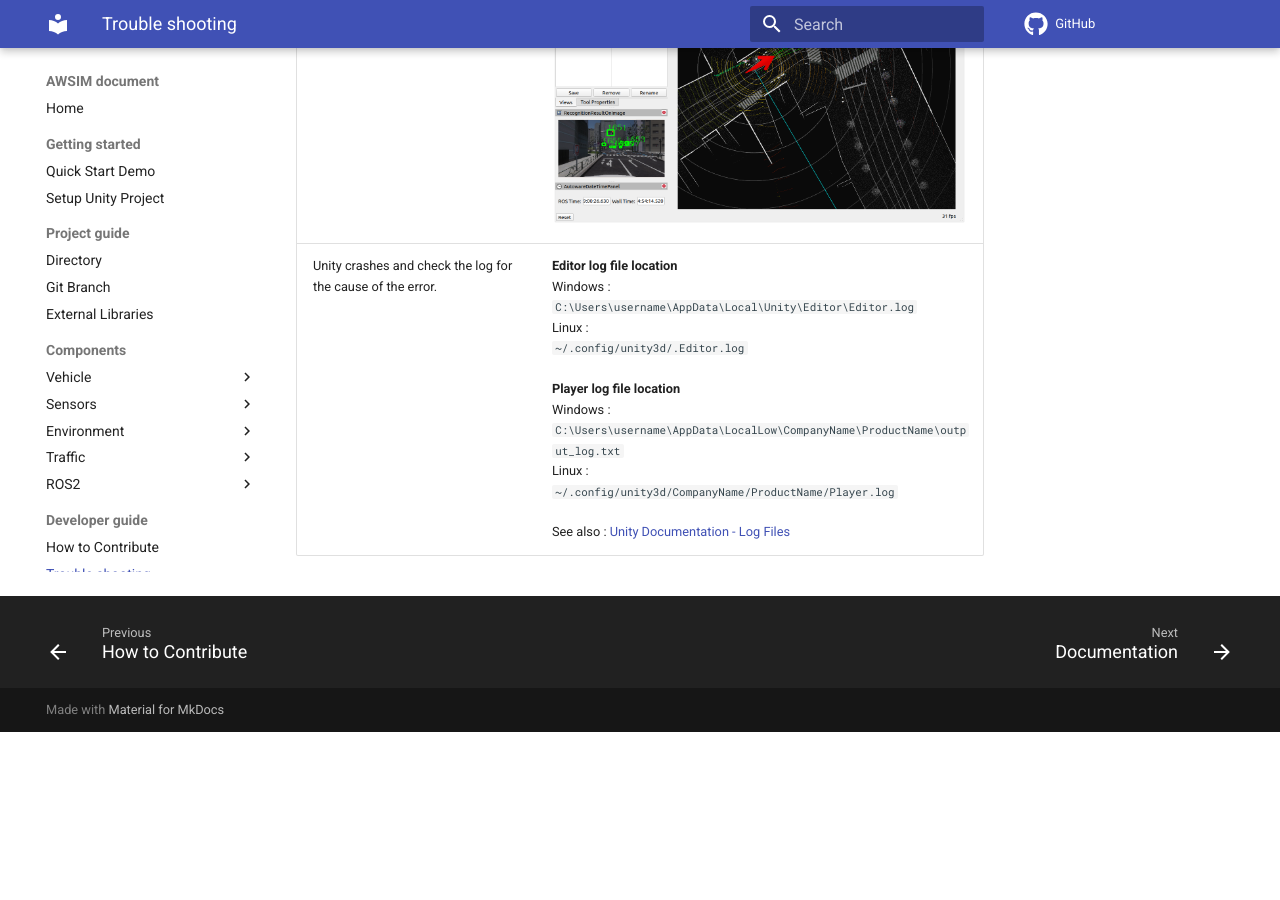
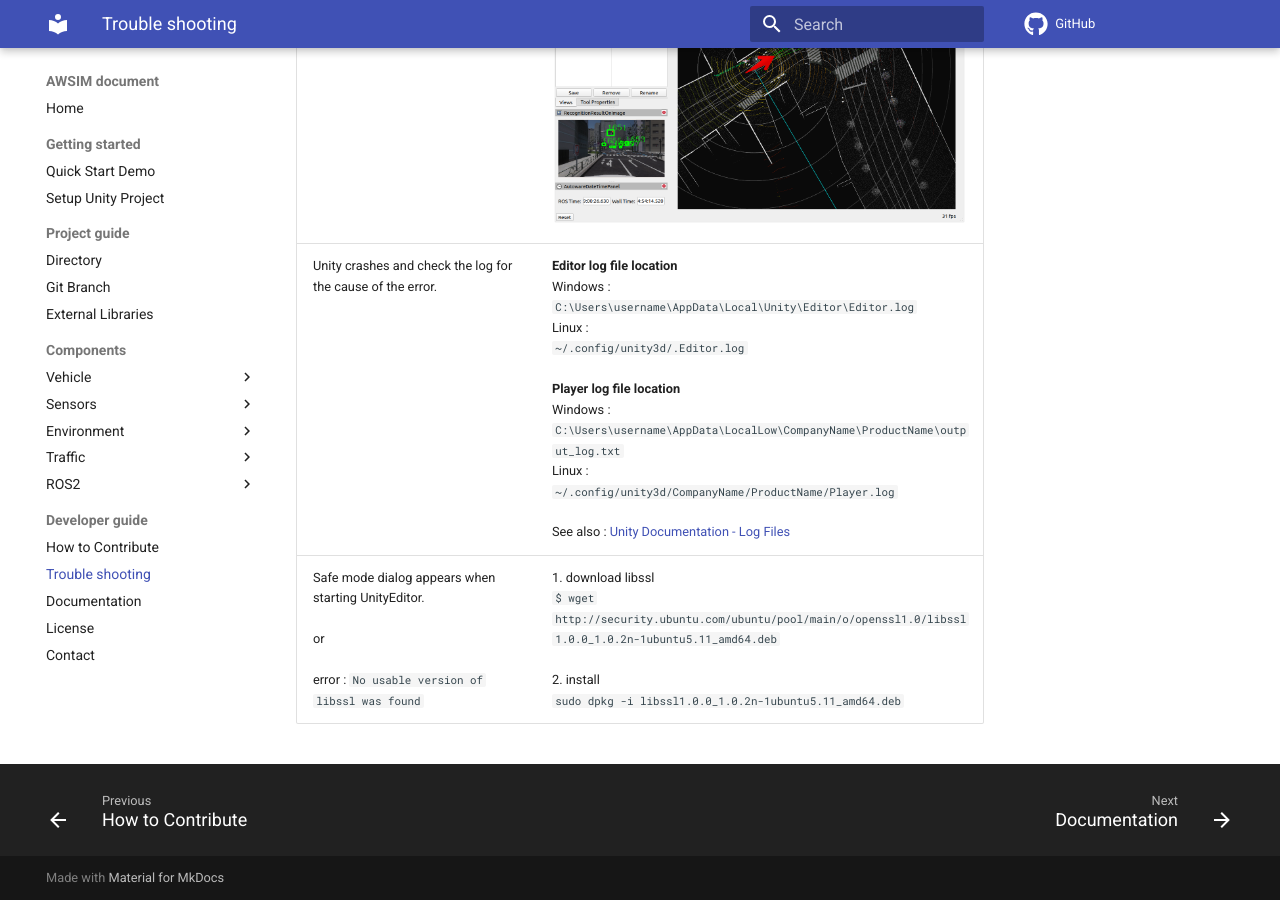
Before and after one commit to OptiVerse-Technology-Ltd/AWSIM, an MkDocs documentation site: the page built from docs/DeveloperGuide/TroubleShooting/index.md, in a window 1280 px wide and 900 px high, scrolled down 1943 px. Built offline with MkDocs 1.6.1 and Material for MkDocs 9.7.7, drawn with Linux system fonts in a browser that asks for light colours; comment, search, counter and statistics services are not loaded; before the commit the page ends 2675 px from its top, so only the background shows below that.

Commit message:
write docs on openssl troubleshooting

```diff
--- a/docs/DeveloperGuide/TroubleShooting/index.md
+++ b/docs/DeveloperGuide/TroubleShooting/index.md
@@ -14,3 +14,4 @@ This document describes the most common errors encountered when working with AWS
 |Error when starting AWSIM binary. `segmentation fault (core dumped)`|Check if yourNvidia drivers or Vulkan API are installed correctly|
 |Initial pose does not match automatically. |Set initial pose manually. <br>![](Image_Initial_0.png)<br>![](Image_Initial_1.png)|
 |Unity crashes and check the log for the cause of the error.|**Editor log file location**<br>Windows :<br> `C:\Users\username\AppData\Local\Unity\Editor\Editor.log`<br>Linux :<br> `~/.config/unity3d/.Editor.log` <br><br> **Player log file location**<br> Windows : `C:\Users\username\AppData\LocalLow\CompanyName\ProductName\output_log.txt`<br>Linux :<br>`~/.config/unity3d/CompanyName/ProductName/Player.log`<br><br>See also : [Unity Documentation - Log Files](https://docs.unity3d.com/2021.1/Documentation/Manual/LogFiles.html)|
+|Safe mode dialog appears when starting UnityEditor. <br><br> or <br><br> error : `No usable version of libssl was found`|1. download libssl <br> `$ wget http://security.ubuntu.com/ubuntu/pool/main/o/openssl1.0/libssl1.0.0_1.0.2n-1ubuntu5.11_amd64.deb` <br><br> 2. install <br> `sudo dpkg -i libssl1.0.0_1.0.2n-1ubuntu5.11_amd64.deb`|
```
Also changed, not shown: docs/GettingStarted/SetupUnityProject/index.md (+9 -0 lines).
